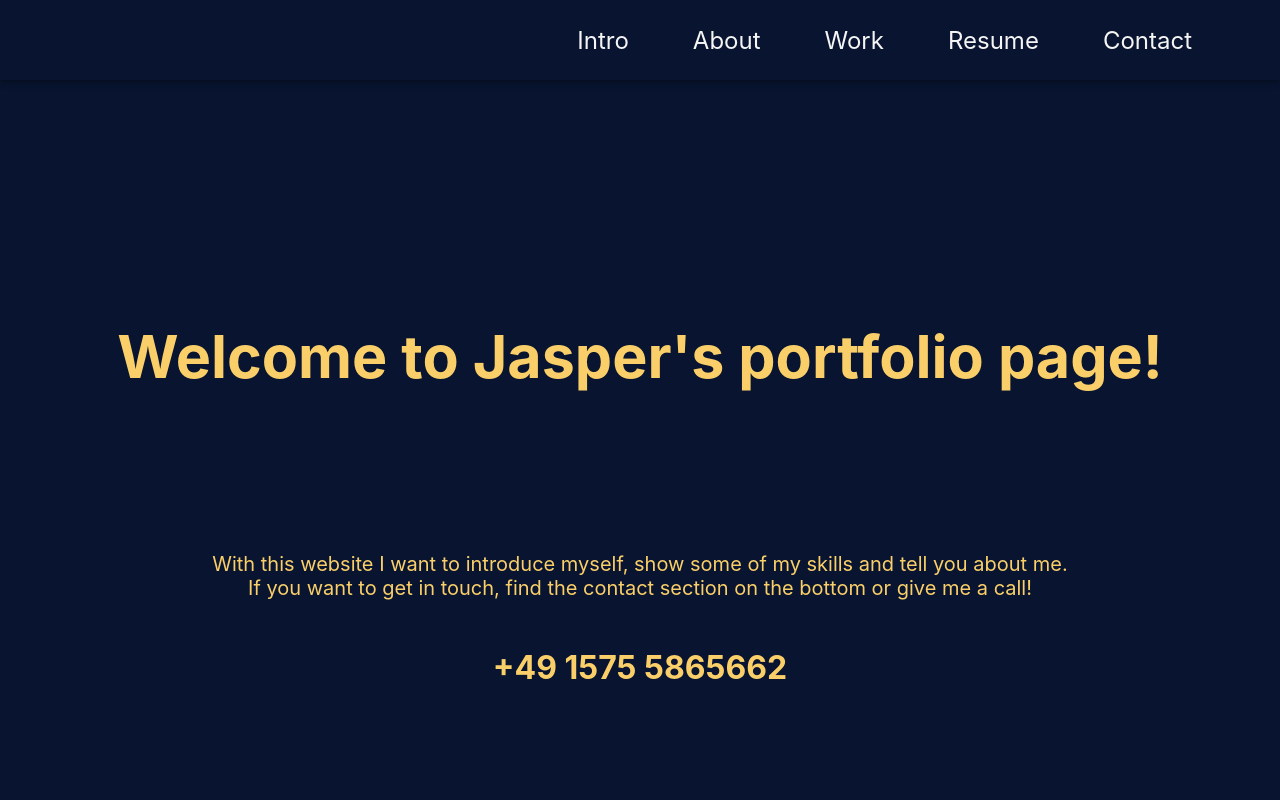
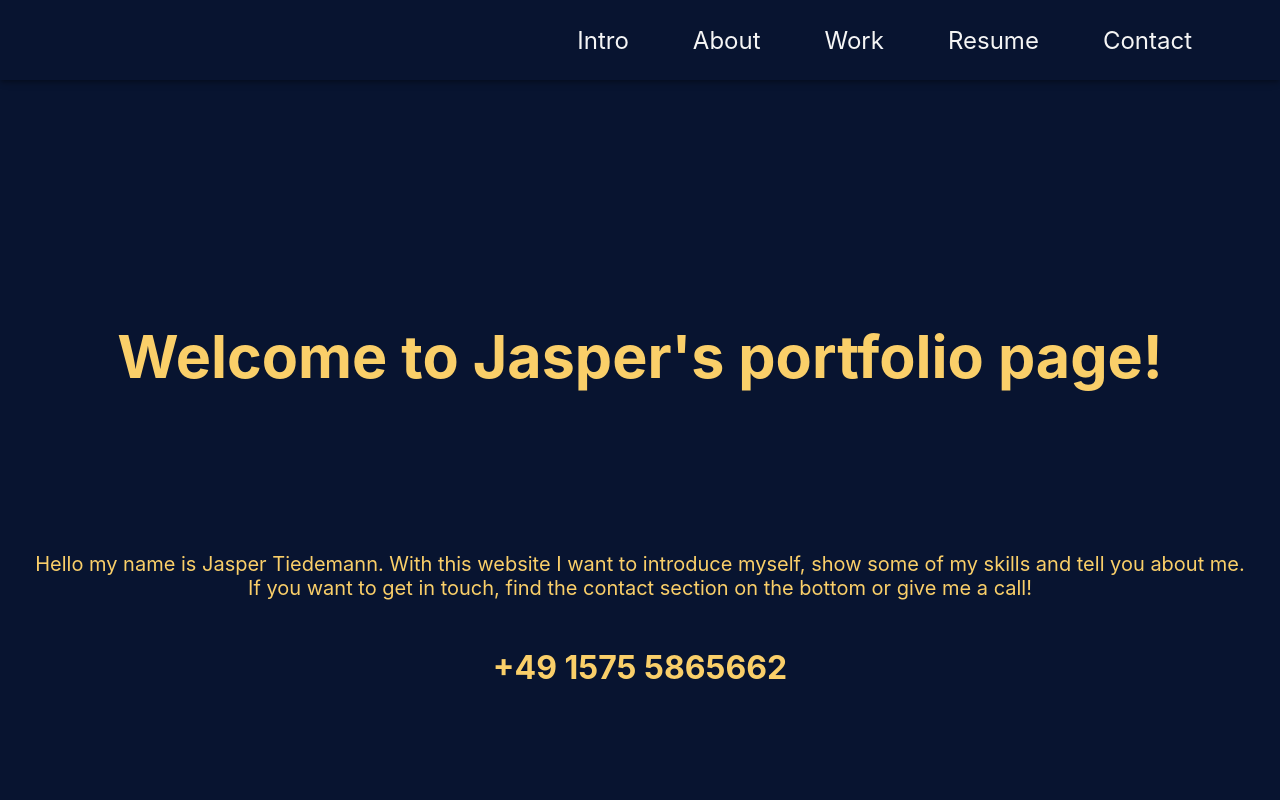
Before and after one commit to jas-tiedemann/reactPortfolio, a React (Create React App) app: page / in a window 1280 px wide. Shown: the top 800 px of the page. Built offline with nearby package versions, Linux system fonts and the light colour scheme; no server answers.

Commit message:
improves text of intro section

```diff
--- a/src/components/Intro.js
+++ b/src/components/Intro.js
@@ -24,7 +24,7 @@ import {
                 Welcome to Jasper's portfolio page!
             </Typography>
             <Typography variant="p">
-                With this website I want to introduce myself, show some of my skills and tell you about me.
+                Hello my name is Jasper Tiedemann. With this website I want to introduce myself, show some of my skills and tell you about me.
             </Typography>
             <Typography variant="p">
                 If you want to get in touch, find the contact section on the bottom or give me a call!
```
